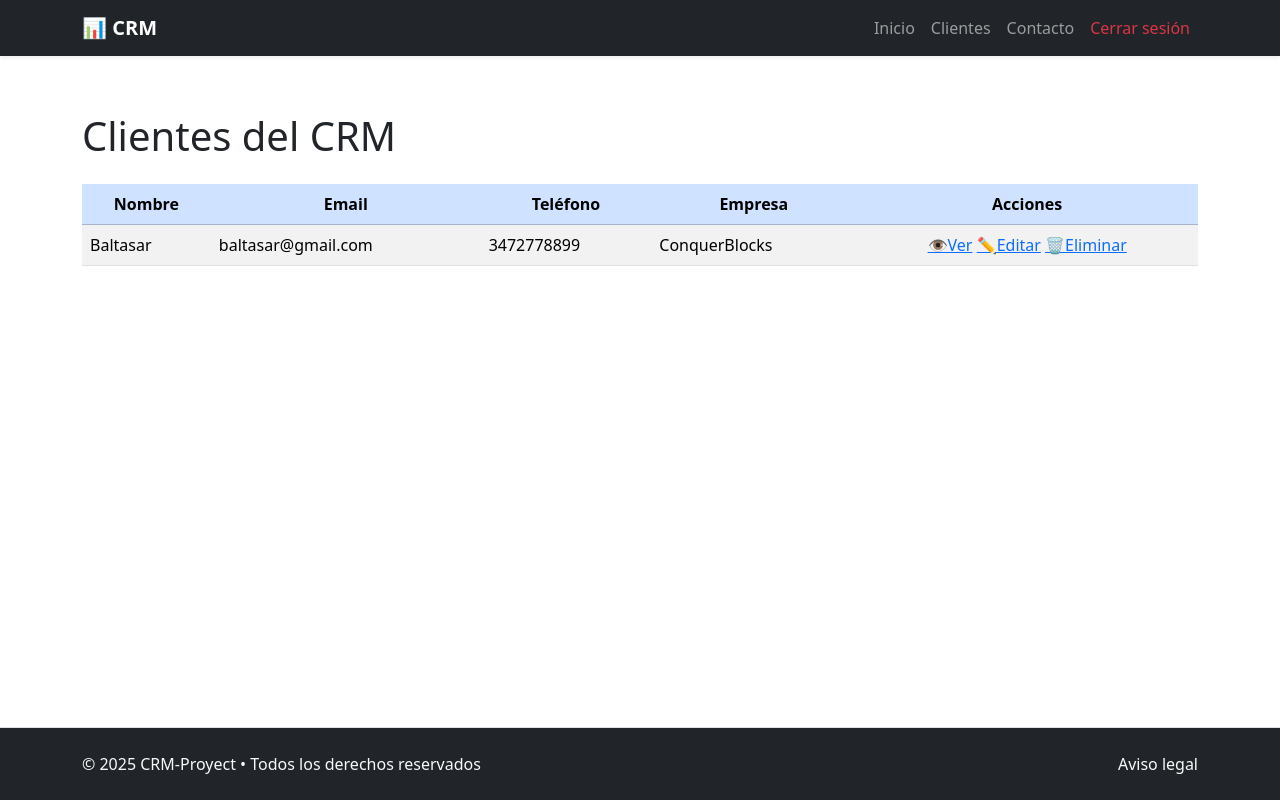
After one commit to Balti2003/Proyecto_CRM_Django, a Django app: page /client/list/ in a window 1280 px wide. The commit adds this page. Run offline with Django 4.2, Linux system fonts and the light colour scheme; a user stored in the database is signed in; data comes from the database, SQL or seed files in the repository; both versions use the stored data as it was after the commit.

Commit message:
Acomodando la parte de los templates y las vistas

```diff
--- a/crm_app/views.py
+++ b/crm_app/views.py
@@ -6,6 +6,7 @@ from django.contrib.auth import authenticate, login, logout
 from django.http import HttpResponseRedirect
 from django.contrib import messages
 from django.contrib.auth.decorators import login_required
+from django.utils.decorators import method_decorator
 from .models import Client, Company, Interaction
 
 # Create your views here.
@@ -70,6 +71,17 @@ class ContactView(TemplateView, FormView):
         return super().form_valid(form)
 
 
+@method_decorator(login_required, name='dispatch')
+class ClientListView(ListView):
+    model = Client
+    template_name = '../templates/clients/client_list.html'
+    context_object_name = 'clients'
+
+    def get_queryset(self):
+        if self.request.user.is_authenticated:
+            return Client.objects.all().order_by('created_at')
+
+
 @login_required
 def logout_view(request):
     logout(request)
--- a/crm_project/templates/_includes/_header.html
+++ b/crm_project/templates/_includes/_header.html
@@ -22,6 +22,16 @@
                     {% endif %}
 
                     <li class="nav-item">
+                        <a class="nav-link" href="{% url 'client_list' %}">Clientes</a>
+                    </li>
+
+                    {% comment %}
+                    <li class="nav-item">
+                        <a class="nav-link" href="{% url 'company_list' %}">Empresas</a>
+                    </li>
+                    {% endcomment %}
+
+                    <li class="nav-item">
                         <a class="nav-link" href="{% url 'contact' %}">Contacto</a>
                     </li>
 
--- /dev/null
+++ b/crm_project/templates/clients/client_list.html
@@ -0,0 +1,44 @@
+{% extends "general/layout.html" %}
+
+{% block head_title %}Clientes - CRM{% endblock %}
+
+{% block page_content %}
+<div class="container my-5">
+    {% include '_includes/_messages.html' %}
+
+    <h1 class="mb-4">Clientes del CRM</h1>
+
+    <div class="table-responsive">
+        <table class="table table-striped table-hover align-middle">
+            <thead class="table-primary text-center">
+                <tr>
+                    <th>Nombre</th>
+                    <th>Email</th>
+                    <th>Teléfono</th>
+                    <th>Empresa</th>
+                    <th>Acciones</th>
+                </tr>
+            </thead>
+            <tbody>
+                {% for client in clients %}
+                <tr>
+                    <td>{{ client.name|default_if_none:"Sin especificar" }}</td>
+                    <td>{{ client.email|default_if_none:"Sin especificar" }}</td>
+                    <td>{{ client.phone|default_if_none:"Sin especificar" }}</td>
+                    <td>{{ client.company|default_if_none:"Sin especificar" }}</td>
+                    <td class="text-center">
+                        <a href="{% comment %} {% url 'client_detail' client.pk %}" class="btn btn-sm btn-outline-info" {% endcomment %}">👁Ver</a>
+                        <a href="{% comment %} {% url 'client_edit' client.pk %}" class="btn btn-sm btn-outline-warning" {% endcomment %}">✏️Editar</a>
+                        <a href="{% comment %} {% url 'client_delete' client.pk %}" class="btn btn-sm btn-outline-danger" {% endcomment %}">🗑Eliminar</a>
+                    </td>
+                </tr>
+                {% empty %}
+                <tr>
+                    <td colspan="5" class="text-center text-muted">No hay clientes cargados aún.</td>
+                </tr>
+                {% endfor %}
+            </tbody>
+        </table>
+    </div>
+</div>
+{% endblock %}
--- a/crm_project/templates/general/home.html
+++ b/crm_project/templates/general/home.html
@@ -67,7 +67,7 @@
 
 <div class="col-md-3 mx-auto">
     <div class="card shadow-sm border-0">
-        <p class="text-center fs-5">Estas logueado con el usuario: <strong>{{ user.get_username }}</strong></p>
+        <p class="text-center py-2">Estas logueado con el usuario: <strong>{{ user.get_username }}</strong></p>
     </div>
 </div>
 
--- a/crm_project/urls.py
+++ b/crm_project/urls.py
@@ -2,7 +2,7 @@ from django.contrib import admin
 from django.urls import path
 from django.conf.urls.static import static
 from django.conf import settings
-from crm_app.views import HomeView, LoginView, RegisterView, LegalView, ContactView, logout_view
+from crm_app.views import HomeView, LoginView, RegisterView, LegalView, ContactView, logout_view, ClientListView
 
 urlpatterns = [
     path("", HomeView.as_view(), name="home"),
@@ -11,15 +11,15 @@ urlpatterns = [
     path("register/", RegisterView.as_view(), name="register"),
     path("legal/", LegalView.as_view(), name="legal"),
     path("contact/", ContactView.as_view(), name="contact"),
-    #path("clients/list/", ClientsListView.as_view(), name="client_list"),
-    #path("clients/<pk>/", ClientsDetailView.as_view(), name="client_detail"),
-    #path("clients/create/", ClientsCreateView.as_view(), name="client_create"),
-    #path("clients/update/<pk>/", ClientUpdateView.as_view(), name="client_update"),
-    #path("clients/delete/<pk>/", ClientDeleteView.as_view(), name="client_delete"),
-    #path("interactions/list/", InteractionsListView.as_view(), name="interaction_list"),
-    #path("interactions/<pk>/", InteractionsDetailView.as_view(), name="interaction_detail"),
-    #path("interactions/create/", InteractionCreateView.as_view(), name="interaction_create"),
-    #path("interactions/update/<pk>/", InteractionUpdateView.as_view(), name="interaction_update"),
-    #path("interactions/delete/<pk>/", InteractionDeleteView.as_view(), name="interaction_delete"),
+    path("client/list/", ClientListView.as_view(), name="client_list"),
+    #path("client/<pk>/", ClientDetailView.as_view(), name="client_detail"),
+    #path("client/create/", ClientCreateView.as_view(), name="client_create"),
+    #path("client/update/<pk>/", ClientUpdateView.as_view(), name="client_update"),
+    #path("client/delete/<pk>/", ClientDeleteView.as_view(), name="client_delete"),
+    #path("interaction/list/", InteractionListView.as_view(), name="interaction_list"),
+    #path("interaction/<pk>/", InteractionDetailView.as_view(), name="interaction_detail"),
+    #path("interaction/create/", InteractionCreateView.as_view(), name="interaction_create"),
+    #path("interaction/update/<pk>/", InteractionUpdateView.as_view(), name="interaction_update"),
+    #path("interaction/delete/<pk>/", InteractionDeleteView.as_view(), name="interaction_delete"),
     path('admin/', admin.site.urls),
 ] + static(settings.MEDIA_URL, document_root=settings.MEDIA_ROOT)
```
Also changed, not shown: crm_project/templates/clients/client_detail.html (added), crm_project/templates/general/client_list.html (deleted), db.sqlite3.
